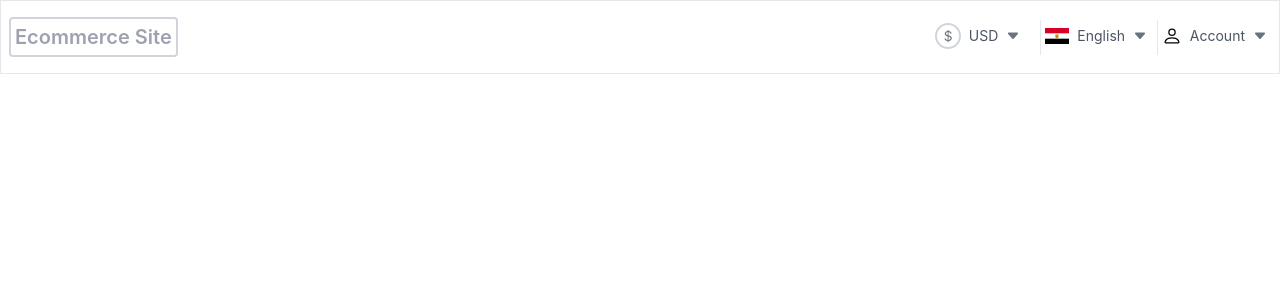
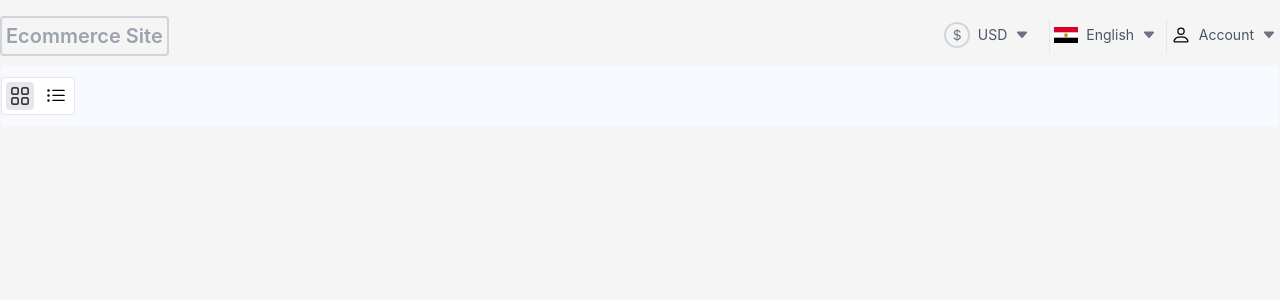
Before and after one commit to WinZawOoDev/ecommerce_site, a React (Create React App) app: page / in a window 1280 px wide. Shown: the top 300 px of the page. Built offline with nearby package versions, Linux system fonts and the light colour scheme.

Commit message:
set bg & create viewswitch

```diff
--- a/src/components/Header.js
+++ b/src/components/Header.js
@@ -1,6 +1,15 @@
 import React, { useState } from 'react'
 import { Menu } from '@headlessui/react'
-import { BsCurrencyDollar, BsFillCaretDownFill, BsCheck2, BsBoxArrowLeft, BsBoxArrowRight, BsPerson } from 'react-icons/bs'
+import {
+    BsCurrencyDollar,
+    BsFillCaretDownFill,
+    BsCheck2,
+    BsBoxArrowLeft,
+    BsBoxArrowRight,
+    BsPerson,
+    BsGrid,
+    BsListUl
+} from 'react-icons/bs'
 import { MM, EG } from 'country-flag-icons/react/3x2';
 
 
@@ -10,8 +19,8 @@ const MMFlagIcon = () => <div className='w-6 h-4 m-1'><MM title='Myanmar' /></di
 const EngFlagIcon = () => <div className='w-6 h-4 m-1'><EG title='English' /></div>
 
 const UserIcon = () => <span className='m-1 text-xl'><BsPerson /></span>
-const SingInIcon = () => <span className=''><BsBoxArrowLeft /></span>
-const SignOutIcon = () => <span className=''><BsBoxArrowRight /></span>
+const SingInIcon = () => <span className='font-semibold'><BsBoxArrowLeft /></span>
+const SignOutIcon = () => <span className='font-semibold'><BsBoxArrowRight /></span>
 
 
 export default function Header() {
@@ -24,10 +33,11 @@ export default function Header() {
     const languange = [{ id: 1, name: "English", Label: EngFlagIcon }, { id: 2, name: "Myanmar", Label: MMFlagIcon }];
     const [selectedLanguage, setSelectedLanguage] = useState(languange[0]);
 
+    const accountInfo = { button: { name: "Account", Label: UserIcon }, items: [{ id: 1, name: "SignIn", Label: SingInIcon }, { id: 2, name: "SignOut", Label: SignOutIcon }] }
+
     function topMostSection() {
         return (
-            <div className="flex items-center justify-between">
-
+            <div className="container mx-auto flex items-center justify-between">
                 {/* Logo */}
                 <div className='border-2 border-gray-300 px-1 py-1 rounded'>
                     <span className='font-semibold text-xl text-gray-400 capitalize'>ecommerce site</span>
@@ -36,7 +46,16 @@ export default function Header() {
                 <div className='grid justify-items-center grid-cols-3 gap-1 divide-x'>
                     <SelectBox items={currency} selectedItem={selectedCurrency} setSelectedItem={setSelectedCurrency} />
                     <SelectBox items={languange} selectedItem={selectedLanguage} setSelectedItem={setSelectedLanguage} />
-                    <MenuBox button={{ name: "Account", Label: UserIcon }} items={[{ id: 1, name: "SignIn", Label: SingInIcon }, { id: 2, name: "SignOut", Label: SignOutIcon }]} />
+                    <MenuBox button={accountInfo.button} items={accountInfo.items} />
+                </div>
+            </div>);
+    }
+
+    function searchSection() {
+        return (
+            <div className='w-full my-2 border py-3 border-gray-100 bg-[#F8F8FF]'>
+                <div className='container mx-auto flex items-center'>
+                    <ViewSwitch />
                 </div>
             </div>);
     }
@@ -44,6 +63,7 @@ export default function Header() {
     return (
         <>
             {topMostSection()}
+            {searchSection()}
         </>
     )
 }
@@ -121,3 +141,15 @@ function MenuBox({ button, items }) {
             </div>
         </div>)
 }
+
+function ViewSwitch() {
+
+    const [view, setView] = useState({ grid: true, list: false });
+
+    return (
+        <div className='flex items-center justify-between border border-gray-200 bg-white rounded'>
+            <div onClick={() => setView(prev => ({ ...prev, grid: true, list: false }))} className={`text-xl m-1 p-1 cursor-pointer ${view.grid && 'bg-gray-200 rounded'} `}><BsGrid /></div>
+            <div onClick={() => setView(prev => ({ ...prev, list: true, grid: false }))} className={`text-xl m-1 p-1 cursor-pointer ${view.list && 'bg-gray-200 rounded'}`}><BsListUl /></div>
+        </div>
+    );
+}
--- a/src/components/Main.js
+++ b/src/components/Main.js
@@ -3,7 +3,7 @@ import Header from './Header'
 
 export default function Main() {
     return (
-        <div className='container mx-auto py-4 px-2 border border-gray-200'>
+        <div className='mx-auto py-4'>
             <Header />
         </div>
     )
--- a/src/index.css
+++ b/src/index.css
@@ -9,6 +9,8 @@ body {
     sans-serif;
   -webkit-font-smoothing: antialiased;
   -moz-osx-font-smoothing: grayscale;
+  position: relative;
+  background-color: #F5F5F5;
 }
 
 code {
```
